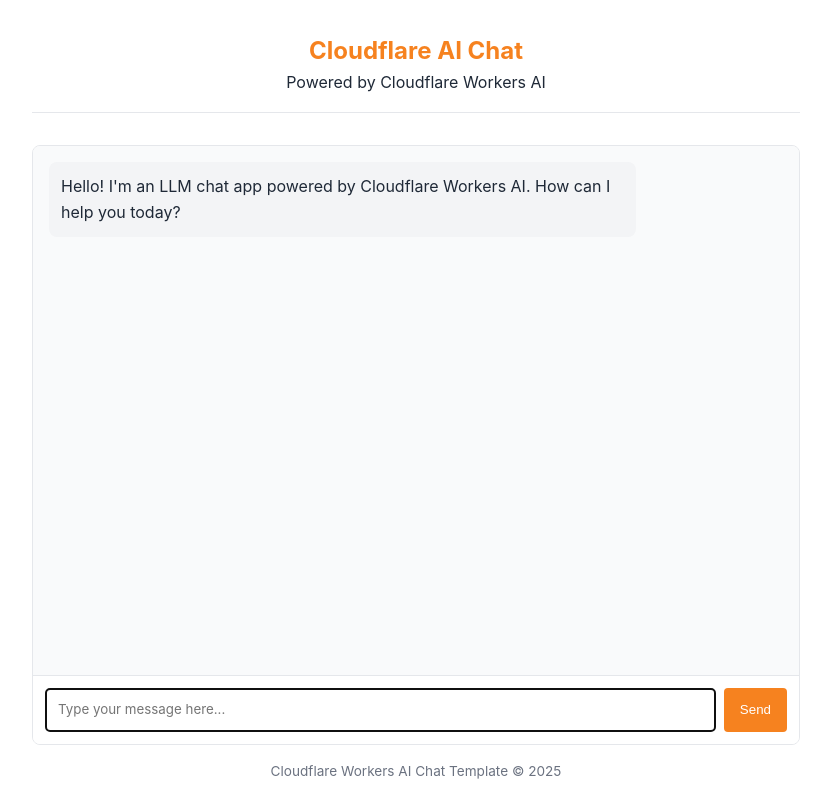
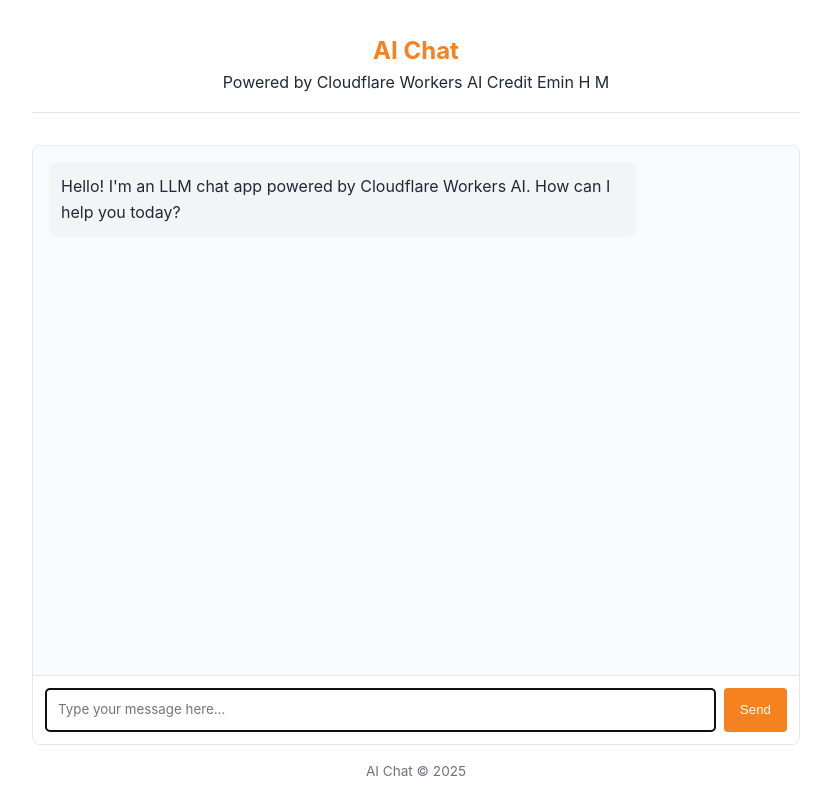
Before and after one commit to dear-boys/llm-chat-app-template, a website: page public/index.html in a window 1280 px wide. Shown: the whole page, without its empty margins (224-1055 px from the left). Drawn offline with Linux system fonts and the light colour scheme.

Commit message:
Update index.html

```diff
--- a/public/index.html
+++ b/public/index.html
@@ -138,8 +138,8 @@
 	</head>
 	<body>
 		<header>
-			<h1>Cloudflare AI Chat</h1>
-			<p>Powered by Cloudflare Workers AI</p>
+			<h1>AI Chat</h1>
+			<p>Powered by Cloudflare Workers AI Credit Emin H M</p>
 		</header>
 
 		<div class="chat-container">
@@ -168,7 +168,7 @@
 		</div>
 
 		<footer>
-			<p>Cloudflare Workers AI Chat Template &copy; 2025</p>
+			<p>AI Chat &copy; 2025</p>
 		</footer>
 
 		<!-- Chat app script -->
```
